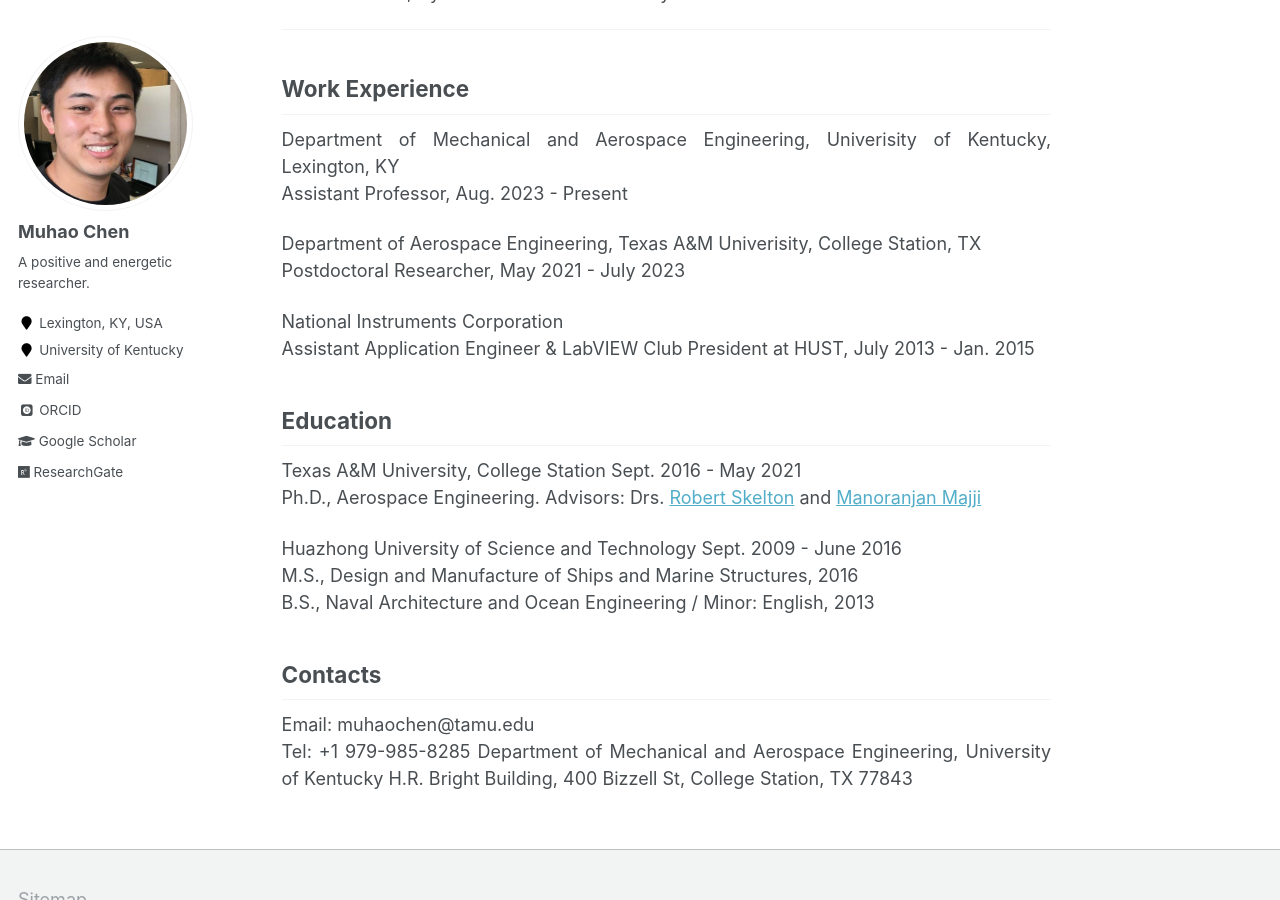
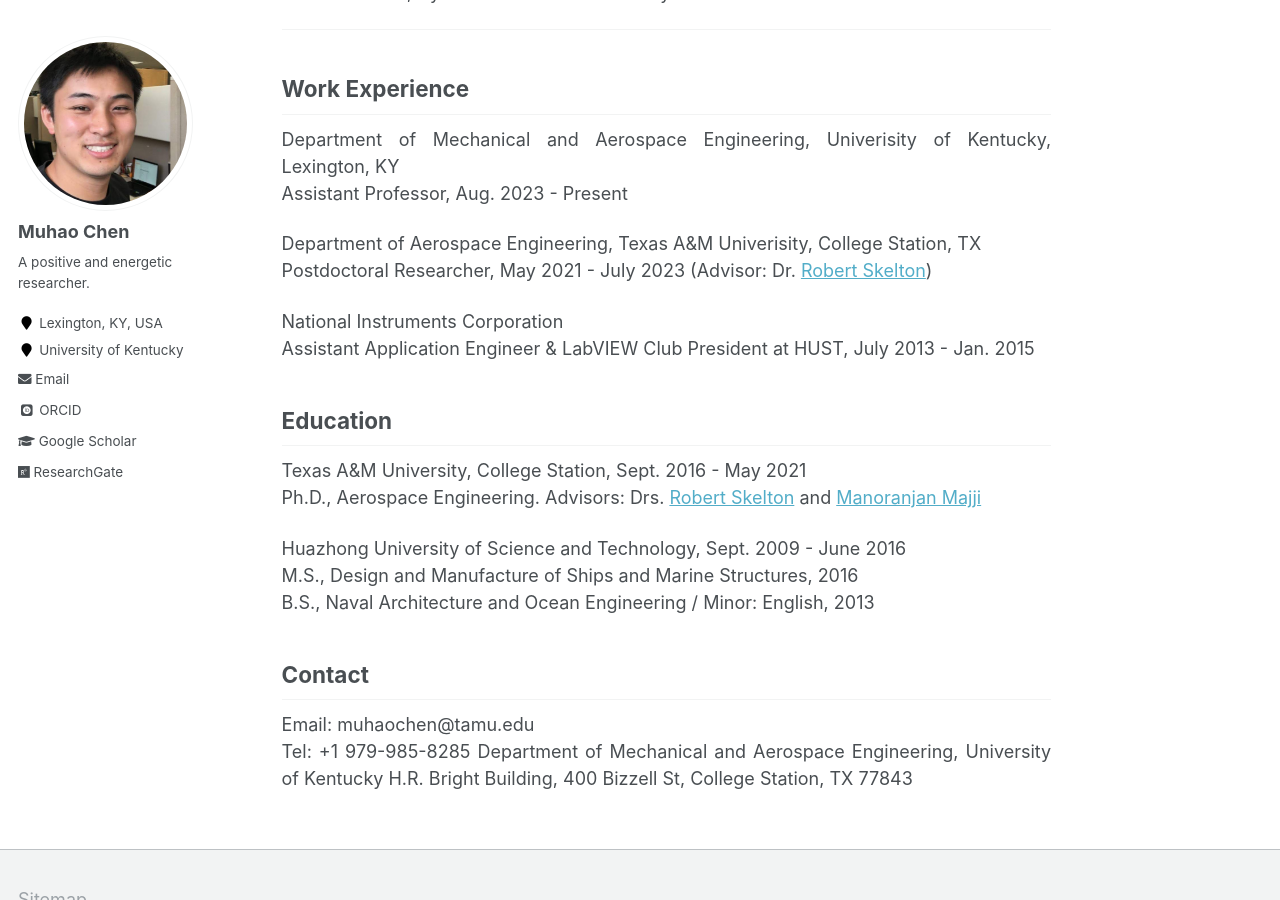
Before and after one commit to Muhao-Chen/muhao-chen.github.io, a Jekyll site: the page built from _pages/about.md, in a window 1280 px wide and 900 px high, scrolled down 759 px. Built offline with Jekyll 4.4.1, drawn with Linux system fonts in a browser that asks for light colours; some web fonts are replaced.

Commit message:
Update about.md

```diff
--- a/_pages/about.md
+++ b/_pages/about.md
@@ -38,17 +38,16 @@ Department of Mechanical and Aerospace Engineering, Univerisity of Kentucky, Lex
 Assistant Professor, Aug. 2023 - Present
 
 Department of Aerospace Engineering, Texas A&M Univerisity, College Station, TX
-Postdoctoral Researcher, May 2021 - July 2023
+Postdoctoral Researcher, May 2021 - July 2023 (Advisor: Dr. [Robert Skelton](https://bobskelton.github.io/))
 
 National Instruments Corporation
 Assistant Application Engineer & LabVIEW Club President at HUST, July 2013 - Jan. 2015
 
 ## Education
-
-Texas A&M University, College Station Sept. 2016 - May 2021
+Texas A&M University, College Station, Sept. 2016 - May 2021
 Ph.D., Aerospace Engineering. Advisors: Drs. [Robert Skelton](https://bobskelton.github.io/) and [Manoranjan Majji](https://engineering.tamu.edu/aerospace/profiles/majji-manoranjan.html)
 
-Huazhong University of Science and Technology Sept. 2009 - June 2016
+Huazhong University of Science and Technology, Sept. 2009 - June 2016
 M.S., Design and Manufacture of Ships and Marine Structures, 2016
 B.S., Naval Architecture and Ocean Engineering / Minor: English, 2013
 
@@ -61,7 +60,7 @@ B.S., Naval Architecture and Ocean Engineering / Minor: English, 2013
 * Space Systems and Infrastructures
 -->
 
-## Contacts
+## Contact
 Email: muhaochen@tamu.edu
 Tel: +1 979-985-8285
 Department of Mechanical and Aerospace Engineering, University of Kentucky
```
